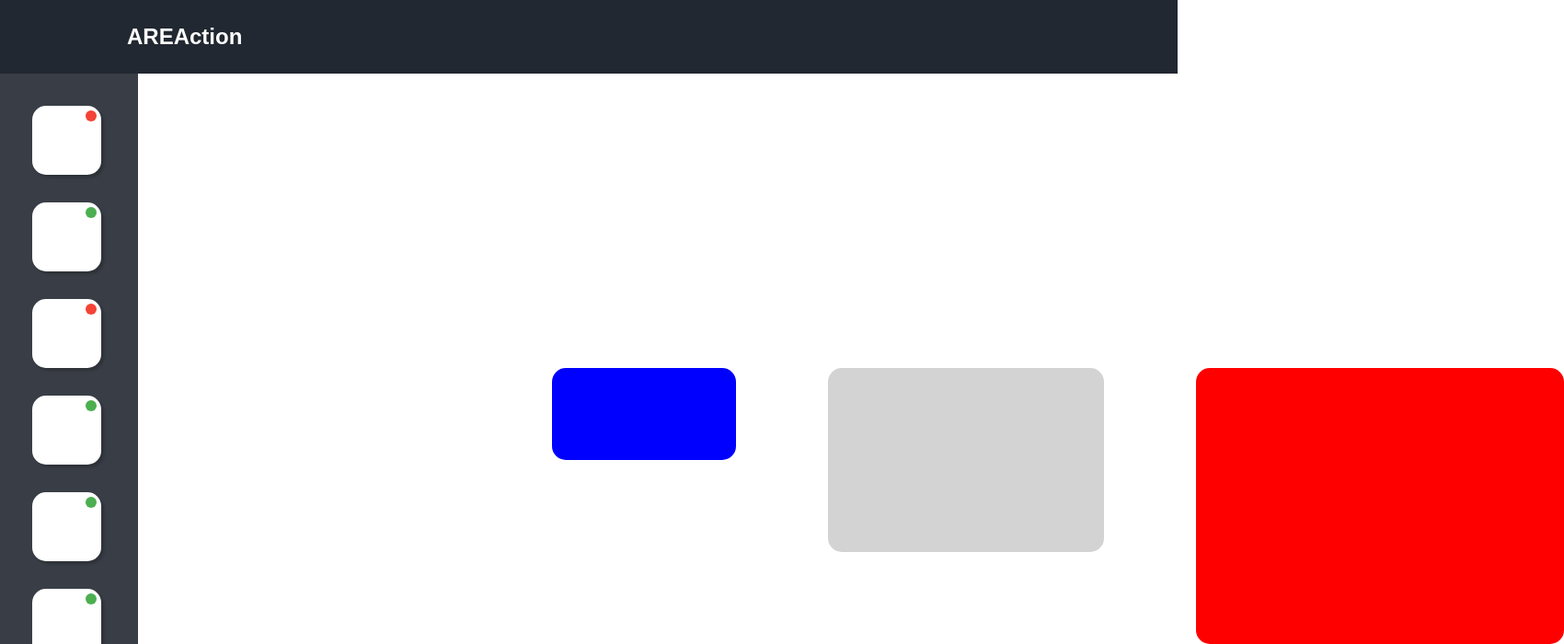
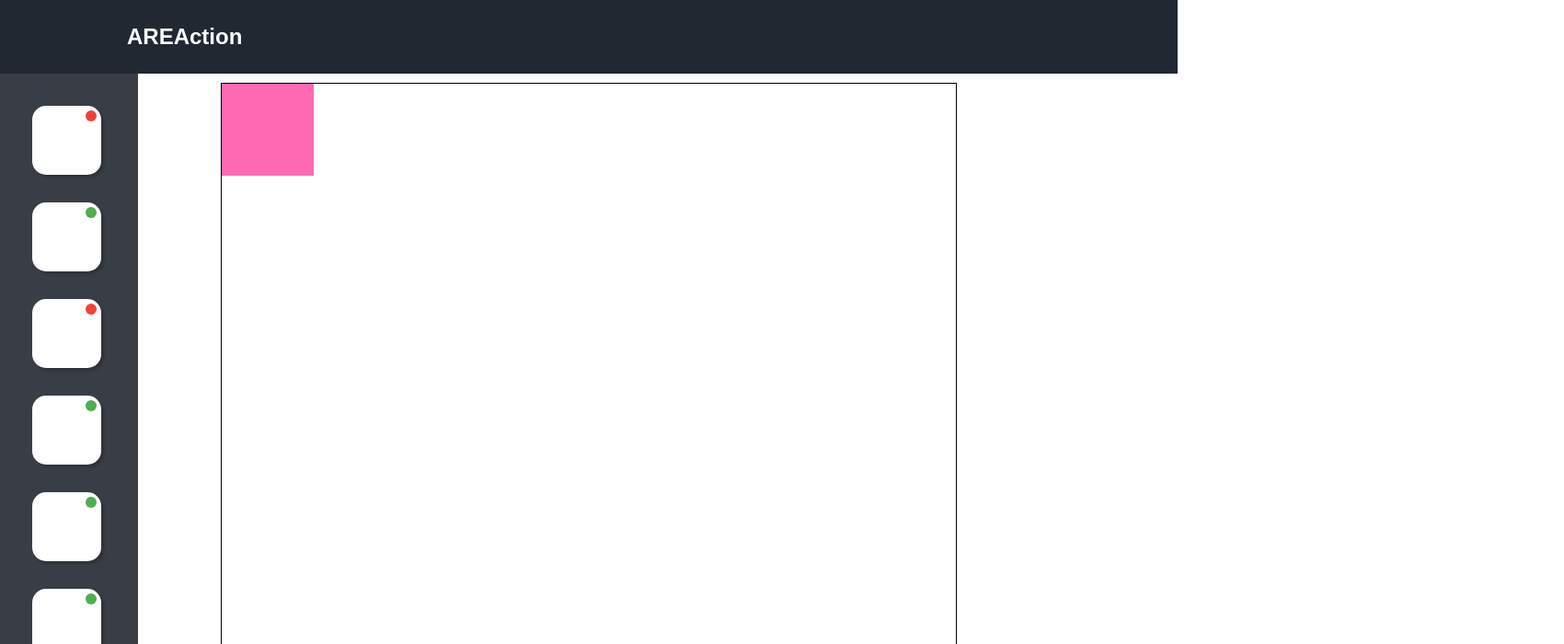
Before and after one commit to VictorHarri-Chal/AREA, a React (Create React App) app in the folder web/: page /dashboard in a window 1280 px wide. Shown: the top 700 px of the page at 92% size, 1700 px wide, since content can reach past the window. Built offline with nearby package versions, Linux system fonts and the light colour scheme; some icons are missing.

Commit message:
[ADD] Playground work

```diff
--- a/web/src/components/DragableRectangle/DragableRectElements.js
+++ /dev/null
@@ -1,12 +0,0 @@
-import styled from 'styled-components';
-
-export const DragableRectangleStyle = styled.div`
-    width: ${props => props.width}px;
-    height: ${props => props.height}px;
-    left: ${props => props.left}px;
-    top: ${props => props.top}px;
-    background: ${props => props.color};
-    position: absolute;
-    border-radius: 15px;
-    z-index : -3;
-`;
--- a/web/src/components/DragableRectangle/index.js
+++ /dev/null
@@ -1,84 +0,0 @@
-import React, { useState } from 'react';
-import { DragableRectangleStyle } from './DragableRectElements';
-
-const DragableRectangle = ({ index, rectanglePositions, setRectanglePositions}) => {
-    const [rectanglePosition, setRectanglePosition] = useState({ x: rectanglePositions[index].x, y: rectanglePositions[index].y });
-    const [rectangleDimension, setRectangleDimension] = useState({ width: getRectangleWidth(), height: getRectangleHeight() });
-    const [isDragging, setIsDragging] = useState(false);
-    const [initialMousePosition, setInitialMousePosition] = useState({ x: 0, y: 0 });
-
-    function getRectangleWidth() {
-        if (rectanglePositions[index].type === '1') {
-            return 200;
-        } else if (rectanglePositions[index].type === '2') {
-            return 300;
-        } else if (rectanglePositions[index].type === '3') {
-            return 400;
-        }
-    }
-
-    function getRectangleHeight() {
-        if (rectanglePositions[index].type === '1') {
-            return 100;
-        } else if (rectanglePositions[index].type === '2') {
-            return 200;
-        } else if (rectanglePositions[index].type === '3') {
-            return 300;
-        }
-    }
-
-    const handleMouseDown = (event) => {
-        setInitialMousePosition({ x: event.clientX, y: event.clientY });
-        setIsDragging(true);
-    };
-
-    const handleMouseUp = () => {
-        setIsDragging(false);
-    };
-
-    const handleMouseMove = (event) => {
-        if (!isDragging) {
-            return;
-        }
-        const { x, y } = rectanglePosition;
-        const deltaX = event.clientX - initialMousePosition.x;
-        const deltaY = event.clientY - initialMousePosition.y;
-        if ((x + deltaX) > 450 && (y + deltaY) > 75 &&
-        (x + deltaX + rectangleDimension.width) < window.innerWidth &&
-        (y + deltaY + rectangleDimension.height) < window.innerHeight) {
-            setRectanglePosition({ x: x + deltaX, y: y + deltaY });
-        }
-        setInitialMousePosition({ x: event.clientX, y: event.clientY });
-    };
-
-    return (
-        <div>
-            {rectanglePositions[index].type === '1' &&
-                <DragableRectangleStyle width={rectangleDimension.width} height={rectangleDimension.height}
-                    left={rectanglePosition.x} top={rectanglePosition.y} color={'blue'}
-                    onMouseDown={handleMouseDown}
-                    onMouseUp={handleMouseUp}
-                    onMouseMove={handleMouseMove}
-                />
-            }
-            {rectanglePositions[index].type === '2' &&
-                <DragableRectangleStyle width={rectangleDimension.width} height={rectangleDimension.height}
-                    left={rectanglePosition.x} top={rectanglePosition.y} color={'lightgrey'}
-                    onMouseDown={handleMouseDown}
-                    onMouseUp={handleMouseUp}
-                    onMouseMove={handleMouseMove}
-                />
-            }
-            {rectanglePositions[index].type === '3' &&
-                <DragableRectangleStyle width={rectangleDimension.width} height={rectangleDimension.height}
-                    left={rectanglePosition.x} top={rectanglePosition.y} color={'red'}
-                    onMouseDown={handleMouseDown}
-                    onMouseUp={handleMouseUp}
-                    onMouseMove={handleMouseMove}
-                />
-            }
-        </div>
-    );
-};
-
-export default DragableRectangle;
--- a/web/src/components/Navbar/index.js
+++ b/web/src/components/Navbar/index.js
@@ -47,7 +47,7 @@ const Navbar = ({toggleSideBar, isInDashboard}) => {
                         </NavMenu>
 
                         <NavBtn>
-                            <NavBtnLink to="/signin">Sign In</NavBtnLink>
+                            <NavBtnLink to="/login">Sign In</NavBtnLink>
                         </NavBtn>
                     </NavbarContainer>
                 </Nav>
--- /dev/null
+++ b/web/src/components/Playground/PlaygroundElements.js
@@ -0,0 +1,27 @@
+import styled from "styled-components";
+
+export const PlaygroundMain = styled.div`
+    display: grid;
+    place-items: center;
+    margin-top: 10px;
+    height: 800px;
+    width: 100vw;
+`;
+
+export const PlaygroundContainer = styled.div`
+    position: relative;
+    border: 1px solid black;
+    height: 800px;
+    width: 800px;
+    overflow: hidden;
+`;
+
+export const PlaygroundBox = styled.div`
+    position: absolute;
+    top: 0;
+    left: 0;
+    background-color: hotpink;
+    height: 100px;
+    width: 100px;
+    cursor: pointer;
+`;
--- /dev/null
+++ b/web/src/components/Playground/index.js
@@ -0,0 +1,63 @@
+import React, { useState, useEffect, useRef } from 'react'
+import { PlaygroundContainer, PlaygroundMain, PlaygroundBox } from './PlaygroundElements'
+
+const Playground = () => {
+    const [isDragging, setIsDragging] = useState(false);
+    const [position, setPosition] = useState({ x: 0, y: 0 });
+    const [containerPosition, setContainerPosition] = useState({});
+    const containerRef = useRef(null);
+
+
+    useEffect(() => {
+        const containerRect = containerRef.current.getBoundingClientRect();
+        setContainerPosition({
+            x: containerRect.x,
+            y: containerRect.y,
+            width: containerRect.width,
+            height: containerRect.height,
+        });
+    }, []);
+
+    const handleMouseDown = (e) => {
+        setIsDragging(true);
+    };
+
+    const handleMouseMove = (e) => {
+        if (isDragging) {
+            let newX = e.pageX - containerPosition.x - 50;
+            let newY = e.pageY - containerPosition.y - 50;
+
+            if (newX < 0)
+                newX = 0;
+            if (newX + 100 > containerPosition.width)
+                newX = containerPosition.width - 100;
+            if (newY < 0)
+                newY = 0;
+            if (newY + 100 > containerPosition.height)
+                newY = containerPosition.height - 100;
+
+            setPosition({ x: newX, y: newY });
+        }
+    };
+
+    const handleMouseUp = (e) => {
+    setIsDragging(false);
+    };
+
+    return (
+    <PlaygroundMain>
+        <PlaygroundContainer onMouseMove={handleMouseMove} onMouseUp={handleMouseUp} ref={containerRef}>
+        <PlaygroundBox
+            style={{
+            position: 'absolute',
+            left: position.x,
+            top: position.y,
+            }}
+            onMouseDown={handleMouseDown}
+        />
+        </PlaygroundContainer>
+    </PlaygroundMain>
+    );
+};
+
+export default Playground
--- a/web/src/pages/Dashboard/index.js
+++ b/web/src/pages/Dashboard/index.js
@@ -2,7 +2,7 @@ import React, {useState} from 'react'
 import Navbar from '../../components/Navbar'
 import AppSidebar from '../../components/AppSidebar'
 import BlocSidebar from '../../components/BlocSidebar'
-import DragableRectangle from '../../components/DragableRectangle'
+import Playground from '../../components/Playground'
 
 const Dashboard = () => {
 
@@ -14,19 +14,14 @@ const Dashboard = () => {
         setIsOpen(!isOpen)
     }
 
-    const [rectanglePositions, setRectanglePositions] = useState([{type : '1', x : 600, y : 400},
-    {type : '2', x : 900, y : 400}, {type : '3', x : 1300, y : 400}])
-
     return (
         <>
             <Navbar isOpen={false} isInDashboard={true}/>
 
             <AppSidebar setAppSelected={setAppSelected} isOpen={isOpen} toggleSideBar={toggleSideBar} />
             <BlocSidebar appSelected={appSelected} isOpen={isOpen}/>
-            {rectanglePositions.map((position, index) => (
-                <DragableRectangle key={index} index={index} rectanglePositions={rectanglePositions}
-                setRectanglePositions={setRectanglePositions} />
-            ))}
+
+            <Playground />
         </>
     )
 }
```
